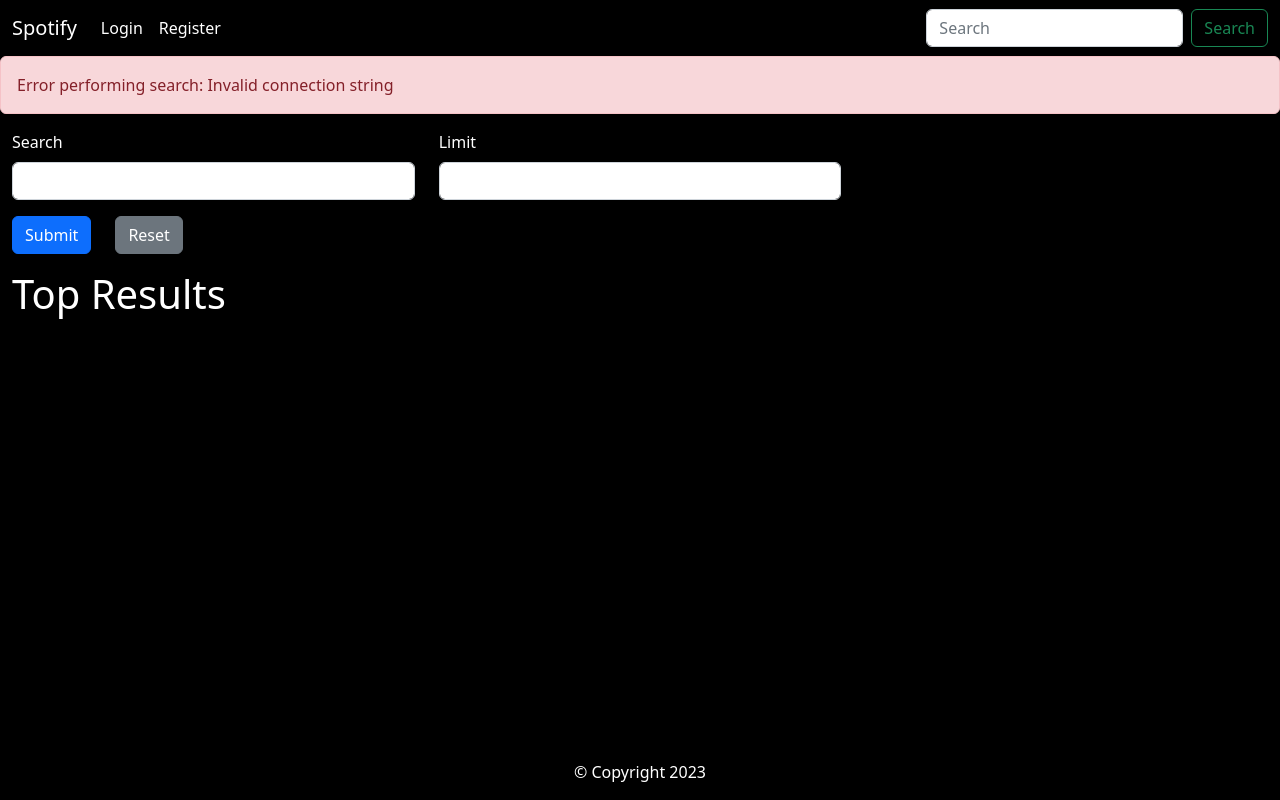
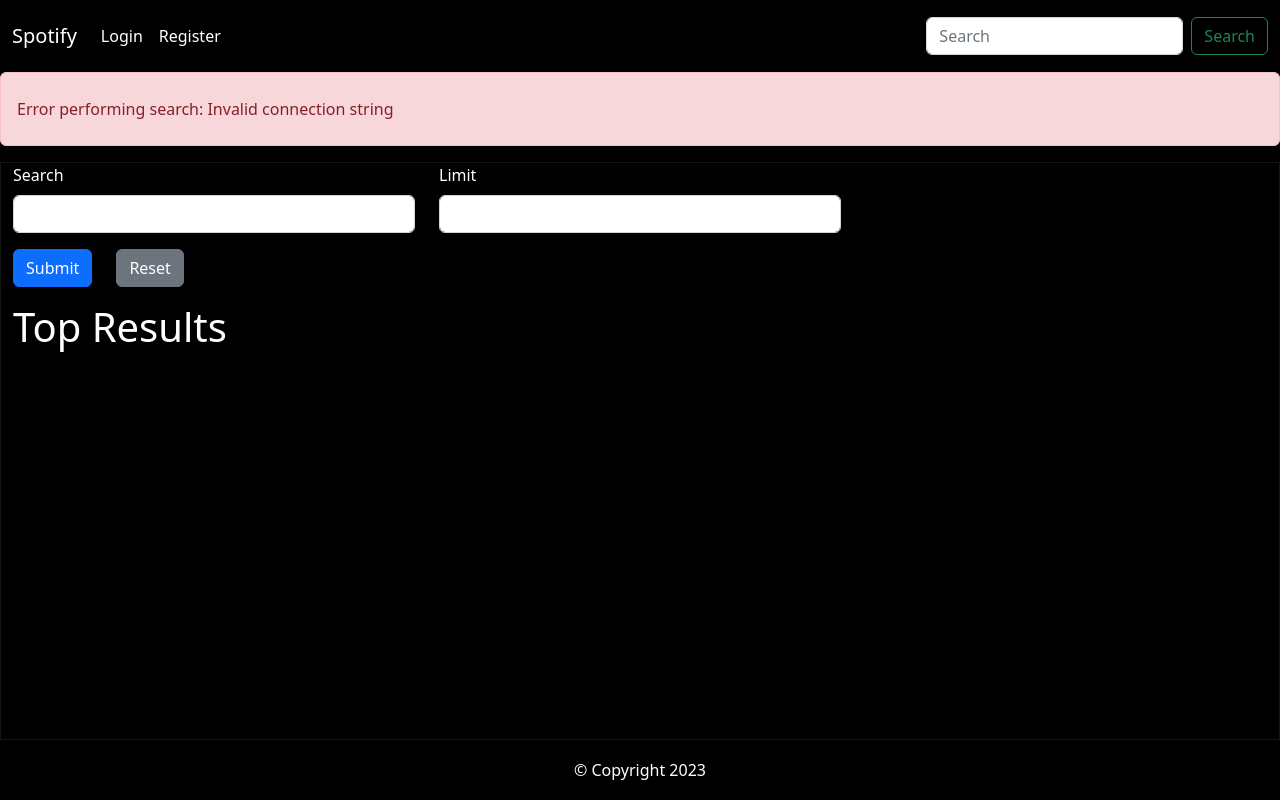
Before and after one commit to ro-rok/Web-Systems-Dev-Projects, a Flask app: page /search in a window 1280 px wide. Run offline with Flask 2, Linux system fonts and the light colour scheme; some libraries are stand-ins or nearby versions.

Commit message:
Layout edit

```diff
--- a/Spotify_Project/templates/_formhelpers.html
+++ b/Spotify_Project/templates/_formhelpers.html
@@ -13,14 +13,14 @@
 {% if field.type == "BooleanField" %}
 <!-- Handle checkbox/boolean field -->
 <div class="form-check">
-    {{ field(class="form-check-input") }}
+    {{ field(class="form-check-input", **kwargs) }}
     {{ field.label(class="form-check-label") }}
 </div>
 {% elif field.type == "SelectField" %}
 <!-- Handle select field -->
 <div class="form-group">
     {{ field.label(class="form-label") }}
-    {{ field(class="form-select") }}
+    {{ field(class="form-select", **kwargs) }}
     {% if field.errors %}
     <ul class="errors">
         {% for error in field.errors %}
@@ -33,7 +33,7 @@
 <!-- Handle textarea field -->
 <div class="form-group">
     {{ field.label(class="form-label") }}
-    {{ field(class="form-control") }}
+    {{ field(class="form-control", **kwargs) }}
     {% if field.errors %}
     <ul class="errors">
         {% for error in field.errors %}
@@ -49,7 +49,7 @@
     <div>
         {% for choice in field %}
         <div class="form-check">
-            {{ choice(class="form-check-input") }}
+            {{ choice(class="form-check-input", **kwargs) }}
             {{ choice.label(class="form-check-label") }}
         </div>
         {% endfor %}
@@ -66,7 +66,7 @@
 <!-- Handle other fields (text, password, etc.) -->
 <div class="form-group">
     {{ field.label(class="form-label") }}
-    {{ field(class="form-control") }}
+    {{ field(class="form-control", **kwargs) }}
     {% if field.errors %}
     <ul class="errors">
         {% for error in field.errors %}
--- a/Spotify_Project/templates/layout.html
+++ b/Spotify_Project/templates/layout.html
@@ -3,30 +3,49 @@
 
 <head>
     {% block head %}
-    <link href="https://cdn.jsdelivr.net/npm/bootstrap@5.2.2/dist/css/bootstrap.min.css" rel="stylesheet"
-        integrity="sha384-Zenh87qX5JnK2Jl0vWa8Ck2rdkQ2Bzep5IDxbcnCeuOxjzrPF/et3URy9Bv1WTRi" crossorigin="anonymous">
-    <script src="https://cdn.jsdelivr.net/npm/bootstrap@5.2.2/dist/js/bootstrap.bundle.min.js"
+    <link
+        href="https://cdn.jsdelivr.net/npm/bootstrap@5.2.2/dist/css/bootstrap.min.css"
+        rel="stylesheet"
+        integrity="sha384-Zenh87qX5JnK2Jl0vWa8Ck2rdkQ2Bzep5IDxbcnCeuOxjzrPF/et3URy9Bv1WTRi"
+        crossorigin="anonymous">
+    <script
+        src="https://cdn.jsdelivr.net/npm/bootstrap@5.2.2/dist/js/bootstrap.bundle.min.js"
         integrity="sha384-OERcA2EqjJCMA+/3y+gxIOqMEjwtxJY7qPCqsdltbNJuaOe923+mo//f6V8Qbsw3"
         crossorigin="anonymous"></script>
-    <script src="https://code.jquery.com/jquery-3.5.1.slim.min.js" integrity="sha384-DfXdz2htPH0lsSSs5nCTpuj/zy4C+OGpamoFVy38MVBnE+IbbVYUew+OrCXaRkfj" crossorigin="anonymous"></script>
     <style>
-        body {
-                    background-color: black;
-                    color: white;
-                }
-        .footer {
+        body,
+        html {
+            height: 100%;
+            margin: 0;
+            display: flex;
+            flex-direction: column;
             background-color: black;
             color: white;
-            position: absolute;
-            bottom: 0;
-            width: 100%;
-            height: 2.5rem;
+        }
+
+        #content {
+            flex: 1;
+            /* Makes content expand to fill available space */
+            overflow-y: auto;
+            /*padding-top: 60px;*/
+            /* Adjust if the header height changes */
+            border: 1px solid rgb(20, 20, 20);
+        }
+
+        .footer {
+            height: 60px;
+            line-height: 60px;
         }
 
         .header {
-            background-color: red;
-            color: red;
-            top: 0;
+            /*height: 60px;*/
+
+            /*line-height: 60px;*/
+            line-height: 40px;
+        }
+
+        label {
+            text-transform: capitalize;
         }
     </style>
     <title>{% block title %}{% endblock %} - MusiC</title>
@@ -34,14 +53,9 @@
 </head>
 
 <body>
-    <div id="header">
+    <div id="header" class="header">
         {% include 'nav.html' %}
         {% include 'flash.html' %}
-        <style>
-            label {
-                text-transform: capitalize;
-            }
-        </style>
     </div>
     <div id="content">{% block content %}{% endblock %}</div>
     <div id="footer" class="footer bg-black text-center">
--- a/Spotify_Project/tracks/tracks.py
+++ b/Spotify_Project/tracks/tracks.py
@@ -4,6 +4,7 @@
 from tracks.forms import TrackSearchForm, TrackForm, TrackFetchForm, TrackSQLSearchForm
 from utils.Spotify import Spotify
 from utils.SQLLoader import SQLLoader, DictToObject
+from datetime import date
 
 
 tracks = Blueprint('tracks', __name__, url_prefix='/tracks', template_folder='templates')
@@ -207,7 +208,7 @@
     if id:
         track = DB.selectOne("""SELECT t.id, t.track_id, a.album_name, a.id as album_id, t.track_name,
                                 t.track_popularity, t.preview_url, t.track_number, t.track_uri, t.track_img,
-                                t.duration_ms, t.is_explicit, t.release_date
+                                t.duration_ms, t.is_explicit
                                 FROM IS601_Tracks t LEFT JOIN IS601_Albums a ON t.album_id = a.album_id WHERE t.id = %s""", id)
         print("track", track)
         if track.status and track.row:
```
Also changed, not shown: Spotify_Project/templates/_table_helper.html (+28 -7 lines).
